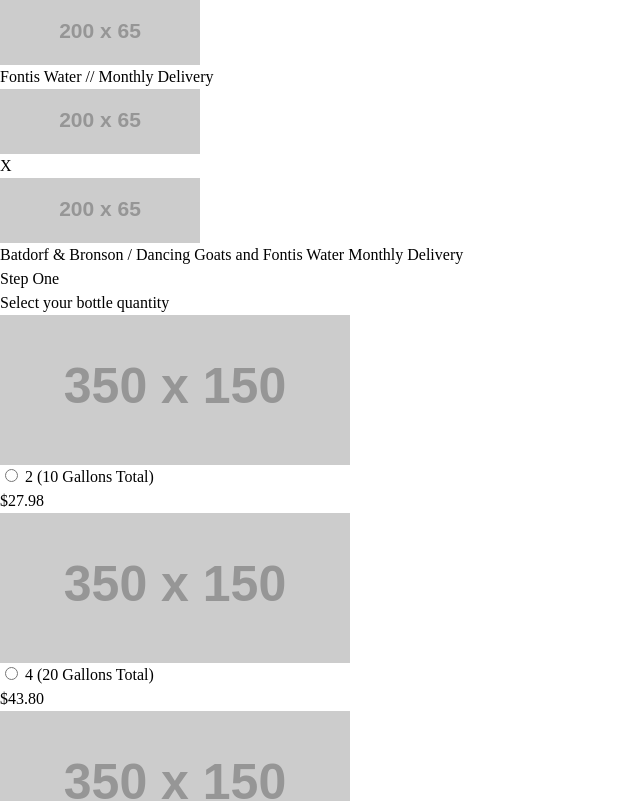
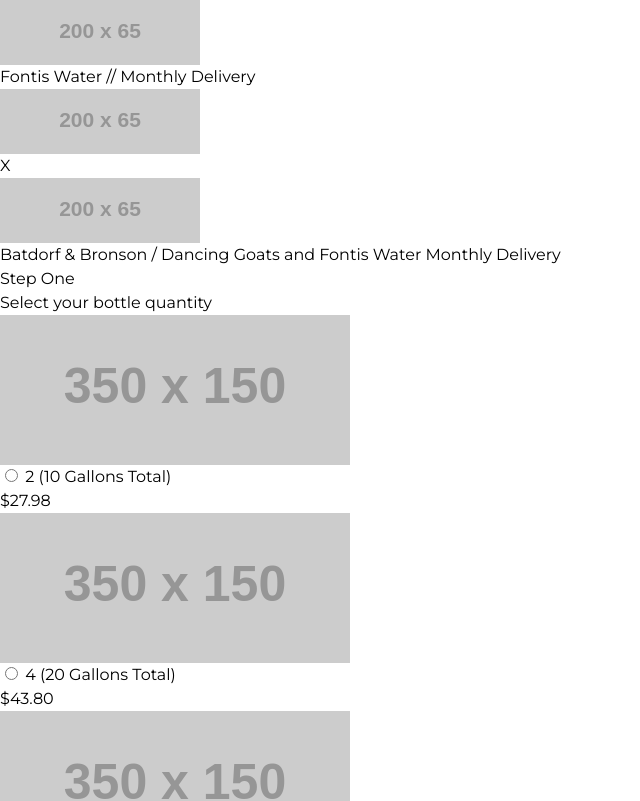
Before and after one commit to campfire-social/fontis-delivery, a plain HTML site: page index.html in a window 1280 px wide. Shown: the top 801 px of the page, without its empty margins (0-640 px from the left). Drawn offline with Linux system fonts and the light colour scheme; placeholder pictures from the web are drawn by us.

Commit message:
added netlify form attr

```diff
--- a/css/main.css
+++ b/css/main.css
@@ -61,6 +61,7 @@
   min-height: 100vh;
   text-rendering: optimizeSpeed;
   line-height: 1.5;
+  font-family: 'Montserrat', sans-serif;
 }
 
 /* A elements that don't have a class get default styles */
--- a/index.html
+++ b/index.html
@@ -35,7 +35,7 @@
                 <h1>Batdorf & Bronson / Dancing Goats and Fontis Water Monthly Delivery</h1>
             </div>
         </div>
-        <form action="confirmation.html" id="fontisForm">
+        <form action="confirmation.html" id="fontisForm" data-netlify="true">
             <!-- Section One (Water) : BEGIN -->
             <div>
                 <h2>Step One</h2>
```
